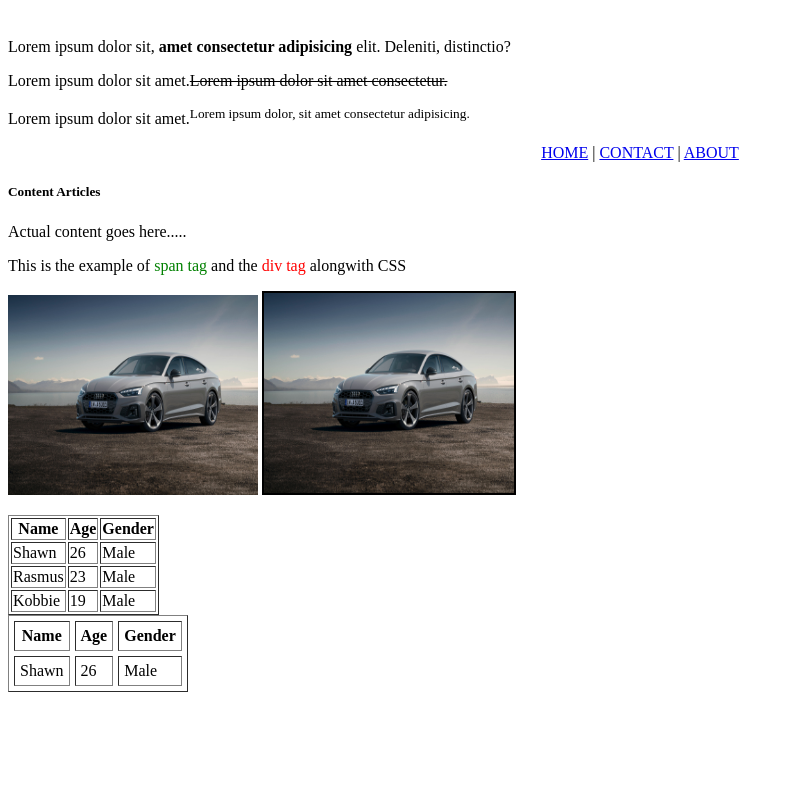
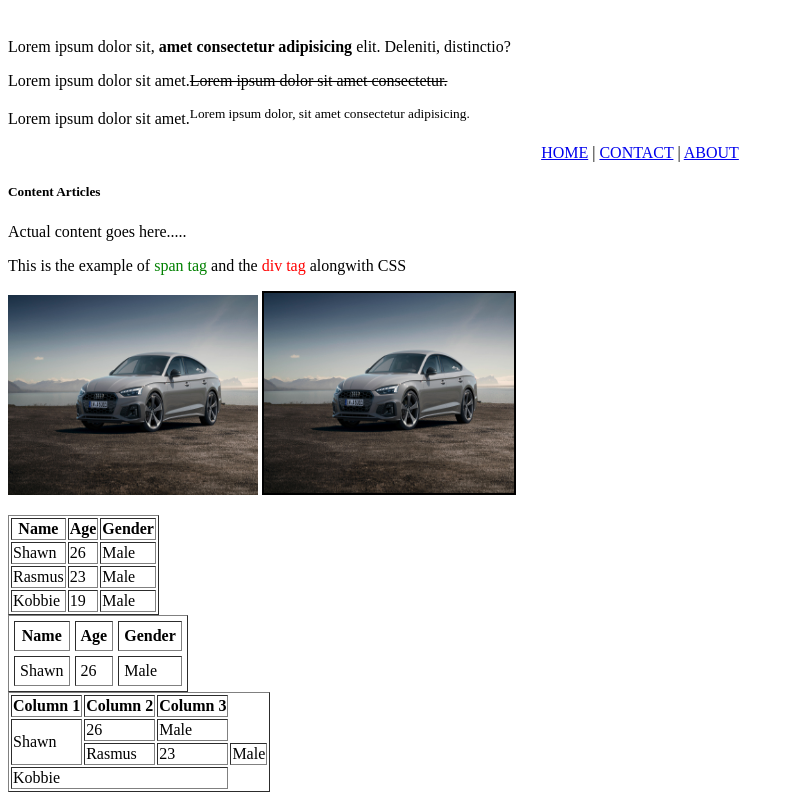
Before and after one commit to shawere/repository, a plain HTML site: page index.html in a window 1280 px wide. Shown: the part 852-1652 px from the top of the page, without its empty margins (0-794 px from the left). Before the commit the page ends 1552 px from the top, so only its background shows below. Drawn offline with Linux system fonts and the light colour scheme.

Commit message:
Commit 8

```diff
--- a/index.html
+++ b/index.html
@@ -133,6 +133,28 @@ the distance between cell borders and the content within a cell
                 </tr>
             </table>
 
+            <!--Colspan and Rowspan-->
+            <table border="1">
+                <tr>
+                    <th>Column 1</th>
+                    <th>Column 2</th>
+                    <th>Column 3</th>
+                </tr>
+                <tr>
+                    <td rowspan="2">Shawn</td>
+                    <td>26</td>
+                    <td>Male</td>
+                </tr>
+                <tr>
+                    <td>Rasmus</td>
+                    <td>23</td>
+                    <td>Male</td>
+                </tr>
+                <tr>
+                    <td colspan="3">Kobbie</td>
+                </tr>
+            </table>
+
 
 
 
```
